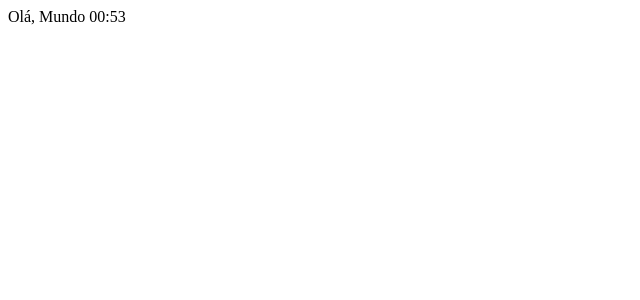
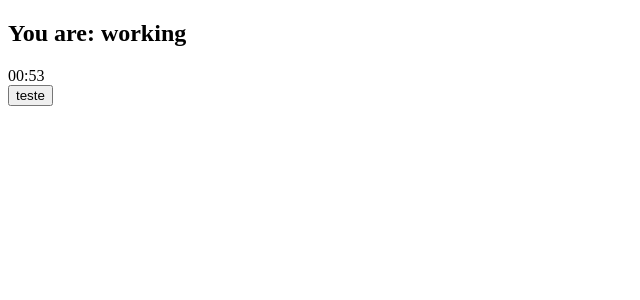
Before and after one commit to leojosants/udemy_curso_de_javascript_e_typescript_do_basico_ao_avancado_secao_27, a React (Create React App) app in the folder my-app/: page / in a window 1280 px wide. Shown: the top 300 px of the page, without its empty margins (0-640 px from the left). Built offline with nearby package versions, Linux system fonts and the light colour scheme; the HTML template or start-up script is replaced by a standard one.

Commit message:
Componentes do Timer e Button

```diff
--- /dev/null
+++ b/my-app/src/components/button.tsx
@@ -0,0 +1,16 @@
+interface Props {
+    text: string;
+    onclick?: () => void;
+    className?: string;
+}
+
+export function Button(props: Props): JSX.Element {
+    return (
+        <button
+            onClick={props.onclick}
+            className={props.className}
+        >
+            {props.text}
+        </button>
+    );
+}
--- a/my-app/src/components/pomodoro-timer.tsx
+++ b/my-app/src/components/pomodoro-timer.tsx
@@ -1,6 +1,7 @@
 import { useState } from 'react';
 import { useInterval } from '../hooks/use-interval';
-import { secondsToTime } from '../utils/seconds-to-time';
+import { Button } from './button';
+import { Timer } from './timer';
 
 interface Props {
     defaultPomodoroTimer: number;
@@ -13,5 +14,16 @@
         setMainTime(mainTime - 1);
     }, 1000);
 
-    return <div>Olá, Mundo {secondsToTime(mainTime)}</div>
+    return (
+        <div className='pomodoro'>
+            <h2>You are: working</h2>
+
+            <Timer mainTime={mainTime} />
+
+            <Button
+                text='teste'
+                onclick={() => console.log('Função onclick sendo chamada')}
+            ></Button>
+        </div>
+    );
 }
--- /dev/null
+++ b/my-app/src/components/timer.tsx
@@ -0,0 +1,12 @@
+import { secondsToTime } from '../utils/seconds-to-time';
+interface Props {
+    mainTime: number;
+}
+
+export function Timer(props: Props): JSX.Element {
+    return (
+        <div className="timer">
+            {secondsToTime(props.mainTime)}
+        </div>
+    );
+}
```
